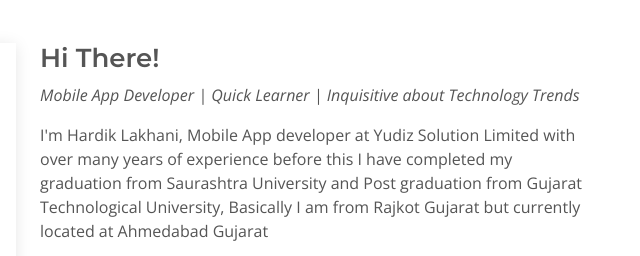
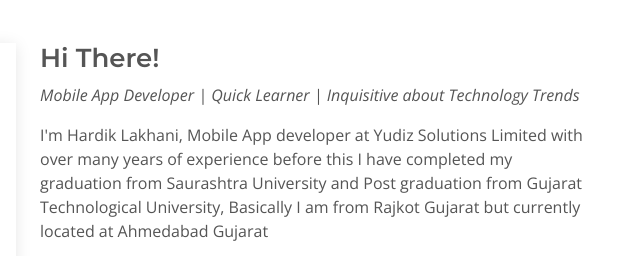
Before and after one commit to imhardiklakhani/resume, a plain HTML site: page index.html in a window 1280 px wide. Shown: the part 1000-1256 px from the top of the page, 612-1252 px from the left. Drawn offline with nearby package versions, Linux system fonts and the light colour scheme.

Commit message:
Update index.html

```diff
--- a/index.html
+++ b/index.html
@@ -110,7 +110,7 @@
                         </p>
 
                         <p>
-                            I'm Hardik Lakhani, Mobile App developer at Yudiz Solution Limited with over many years of experience before this I have completed
+                            I'm Hardik Lakhani, Mobile App developer at Yudiz Solutions Limited with over many years of experience before this I have completed
                             my graduation from Saurashtra University and Post graduation from
                             Gujarat Technological University, Basically I am from Rajkot Gujarat but
                             currently located at Ahmedabad Gujarat
```
